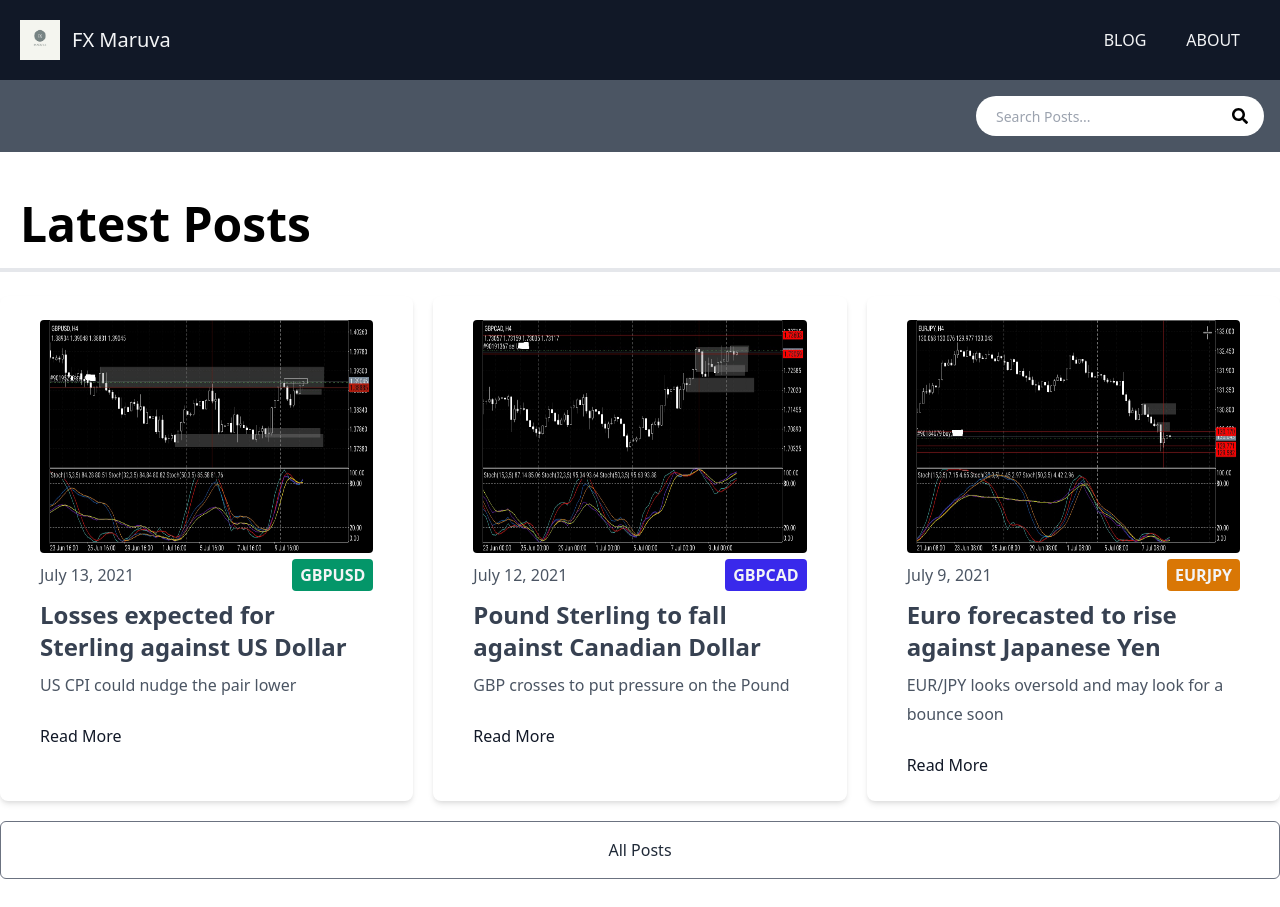
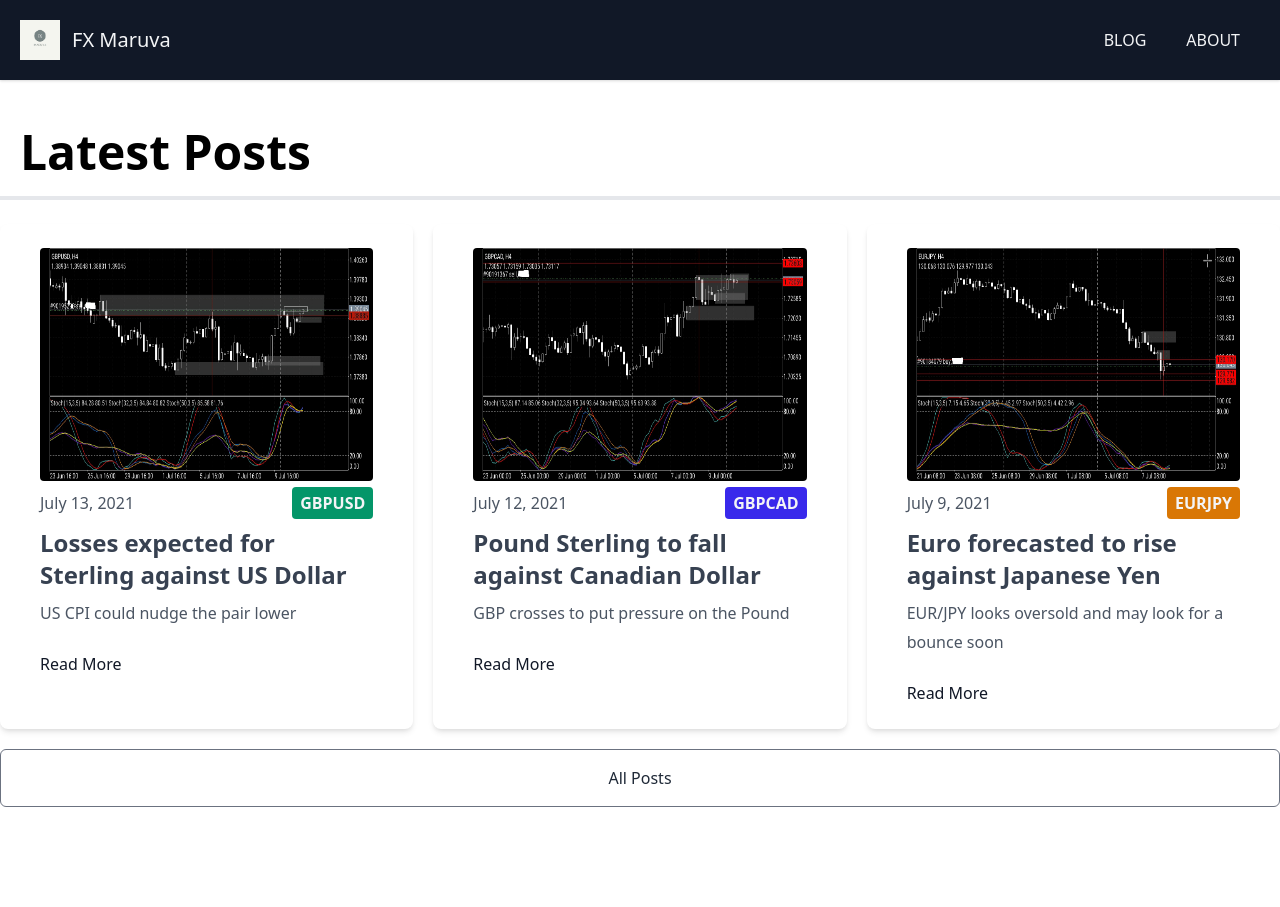
Before and after one commit to icematthews/fx-maruva, a Next.js app: page / in a window 1280 px wide. After the commit the page ends 835 px from the top, so only its background shows below. Built offline with nearby package versions, Linux system fonts and the light colour scheme.

Commit message:
removed faulty search bar

```diff
--- a/components/Layout.js
+++ b/components/Layout.js
@@ -13,7 +13,7 @@ export default function Layout({ title, keywords, description, children }) {
       </Head>
 
       <Header />
-      <Search />
+      {/* <Search /> */}
       <main className="container mx-auto my-7">{children}</main>
     </div>
   );
```
